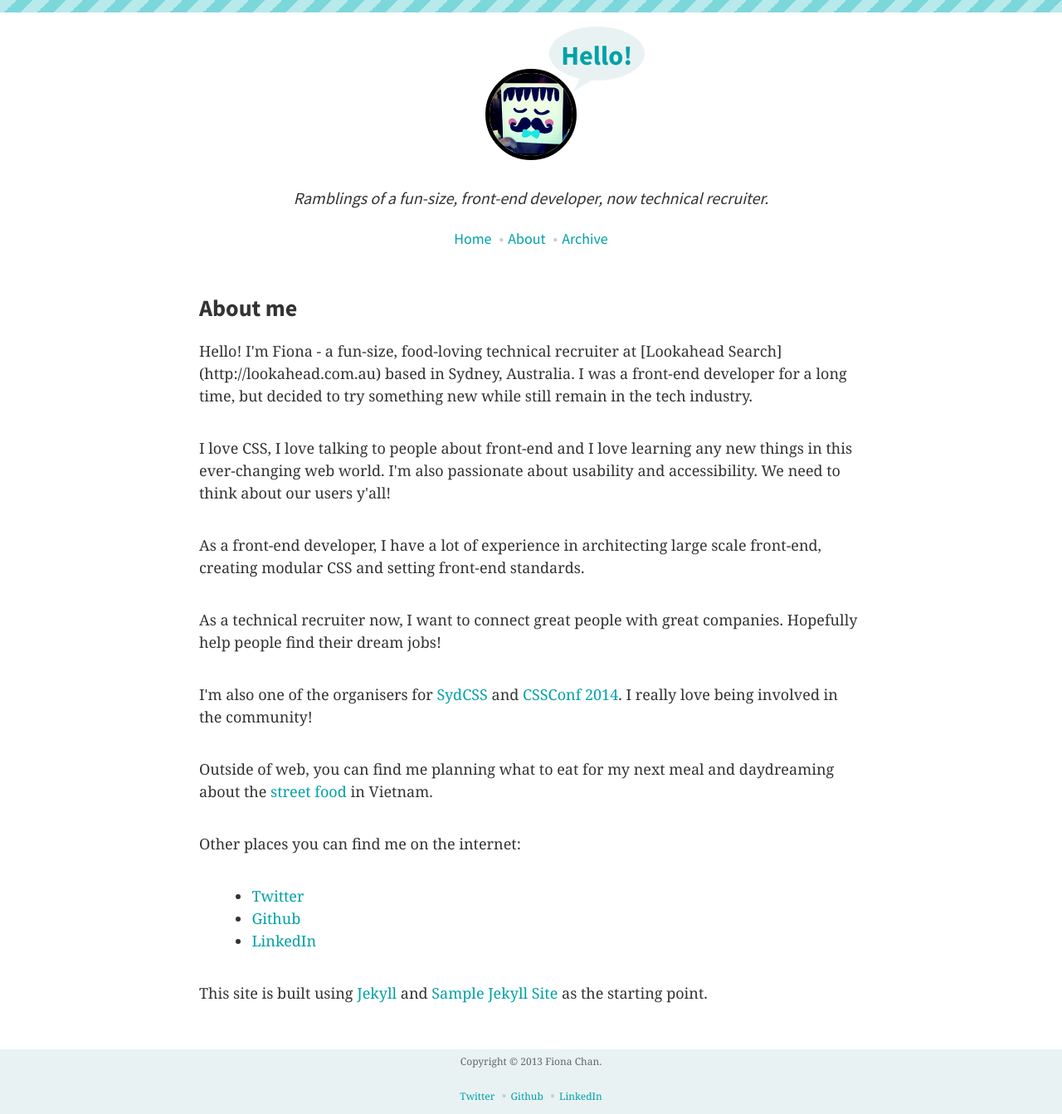
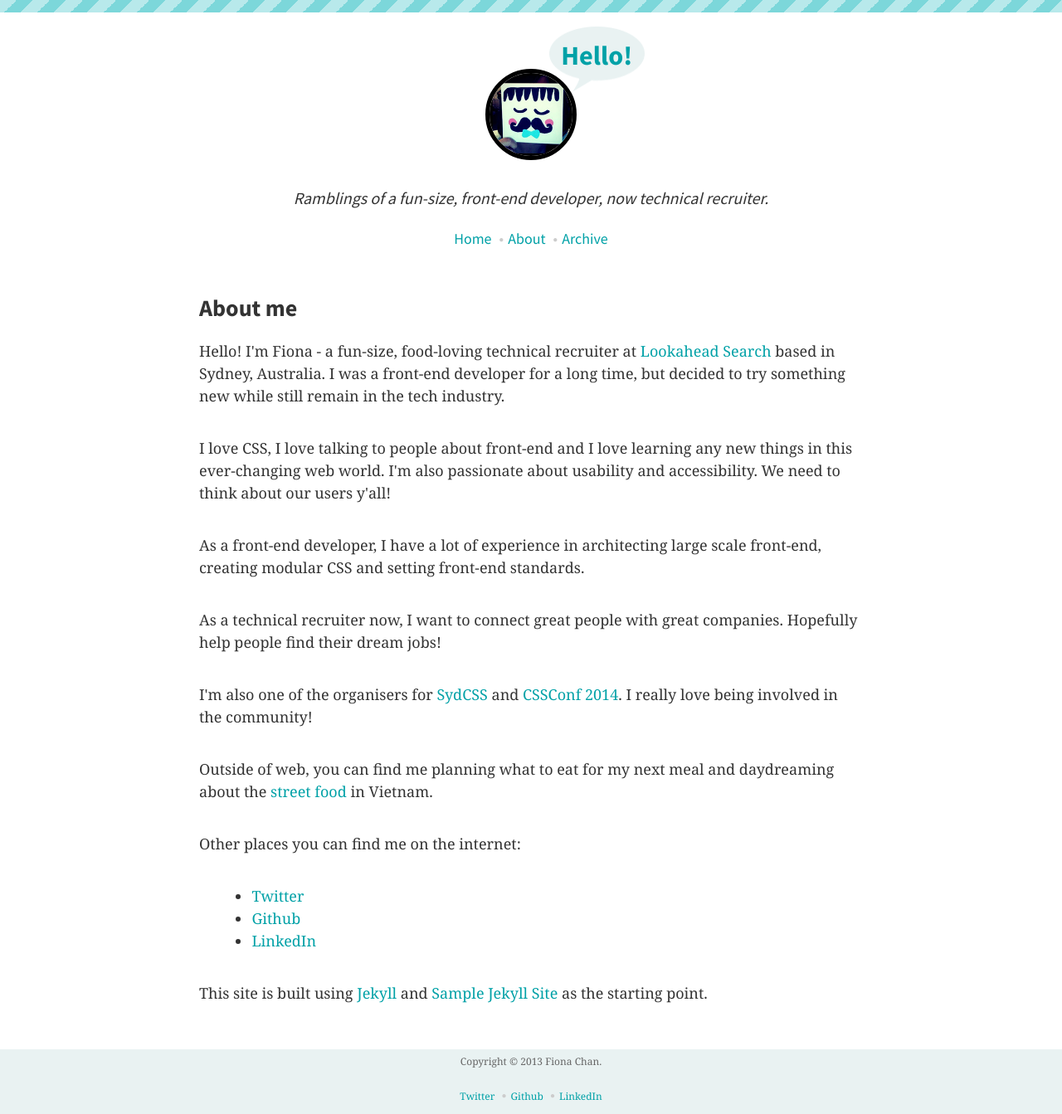
Before and after one commit to enterstudio/mobywhale-chan.github.io, a Jekyll site: the page built from about.html, in a window 1280 px wide. Shown: the whole page at 83% size. Built offline with Jekyll 4.4.1, drawn with Linux system fonts in a browser that asks for light colours; Markdown is read by kramdown in place of the engine named in the settings.

Commit message:
Update about.html

```diff
--- a/about.html
+++ b/about.html
@@ -4,7 +4,7 @@ title: About me
 ---
 
 <section>
-  <p>Hello! I'm Fiona - a fun-size, food-loving technical recruiter at [Lookahead Search](http://lookahead.com.au) based in Sydney, Australia. I was a front-end developer for a long time, but decided to try something new while still remain in the tech industry.</p>
+  <p>Hello! I'm Fiona - a fun-size, food-loving technical recruiter at <a href="http://lookahead.com.au">Lookahead Search</a> based in Sydney, Australia. I was a front-end developer for a long time, but decided to try something new while still remain in the tech industry.</p>
 
   <p>I love CSS, I love talking to people about front-end and I love learning any new things in this ever-changing web world. I'm also passionate about usability and accessibility. We need to think about our users y'all!</p>
 
```
